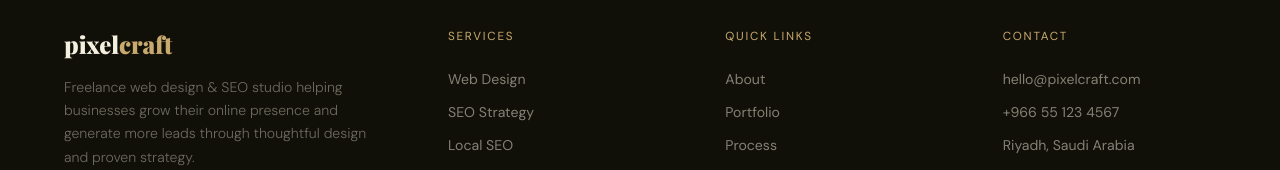
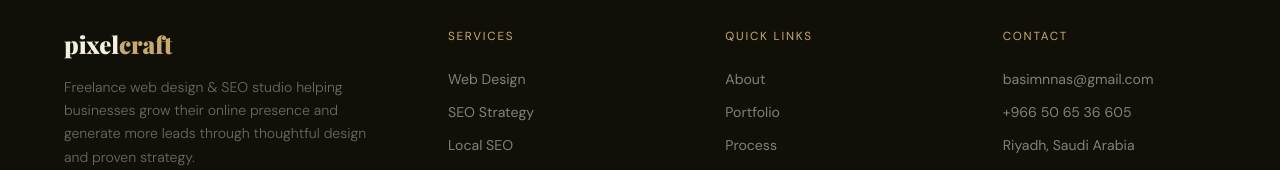
Before and after one commit to basimsalam/pixelcraft, a React (Vite) app: page / in a window 1280 px wide. Shown: the part 6987-7157 px from the top of the page. Built offline with nearby package versions, Linux system fonts and the light colour scheme; a web font is replaced by a local one.

Commit message:
<>Edited mail

```diff
--- a/src/App.jsx
+++ b/src/App.jsx
@@ -1439,8 +1439,8 @@ export default function App() {
           <div>
             <div className="footer-col-title">Contact</div>
             <ul className="footer-links">
-              <li><a href="mailto:hello@pixelcraft.com">hello@pixelcraft.com</a></li>
-              <li><a href="tel:+966551234567">+966 55 123 4567</a></li>
+              <li><a href="mailto:basimnnas@gmail.com">basimnnas@gmail.com</a></li>
+              <li><a href="tel:+966551234567">+966 50 65 36 605</a></li>
               <li><a href="#">Riyadh, Saudi Arabia</a></li>
               <li style={{ marginTop: "1rem" }}>
                 <div style={{ display: "flex", gap: "0.7rem" }}>
--- a/src/components/Footer.jsx
+++ b/src/components/Footer.jsx
@@ -18,10 +18,10 @@ export function Footer() {
           <div className="footer-col-title">Contact</div>
           <ul className="footer-links">
             <li>
-              <a href="mailto:hello@pixelcraft.com">hello@pixelcraft.com</a>
+              <a href="mailto:hello@pixelcraft.com">basimnnas@gmail.com</a>
             </li>
             <li>
-              <a href="tel:+966551234567">+966 55 123 4567</a>
+              <a href="tel:+966551234567">+966 50 65 36 605 </a>
             </li>
             <li>
               <a href="#contact">Riyadh, Saudi Arabia</a>
```
